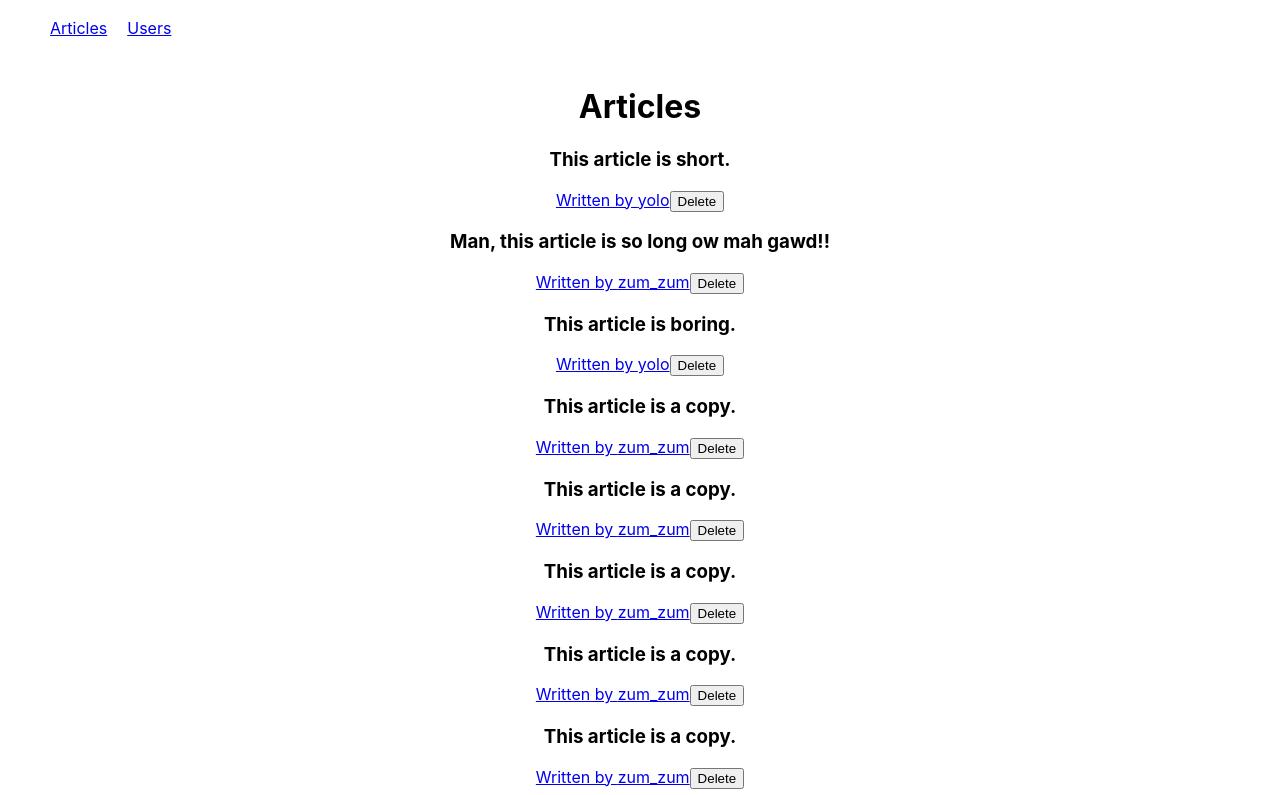
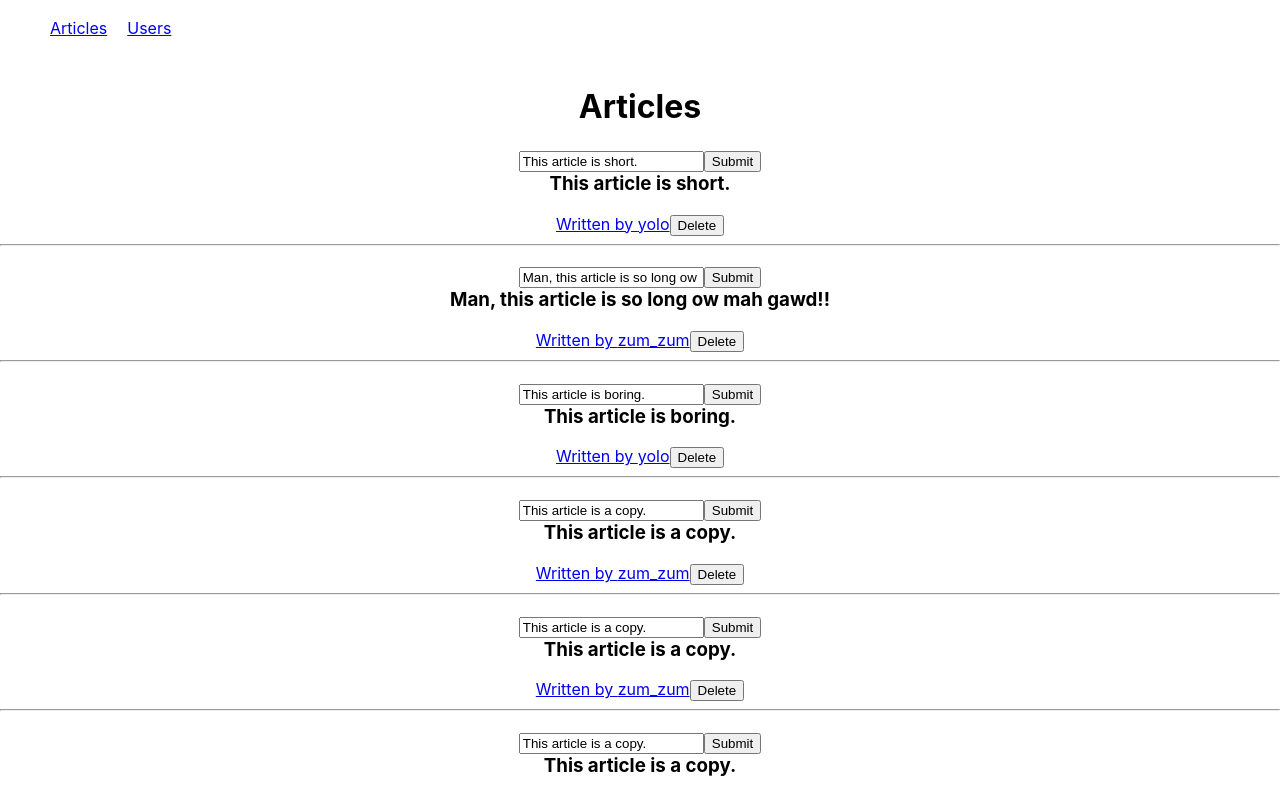
Before and after one commit to DuckNice/CoteriesLabTest, a React (Create React App) app: page / in a window 1280 px wide. Shown: the top 795 px of the page. Built offline with nearby package versions, Linux system fonts and the light colour scheme.

Commit message:
Made articles editable.

```diff
--- /dev/null
+++ b/src/components/EntryEdit.js
@@ -0,0 +1,32 @@
+import React, { useState } from "react";
+
+const EntryEdit = ({ text, id, submit }) => {
+  const [textCache, setText] = useState(text);
+
+  const submitForm = () => {
+    submit(textCache, id);
+  };
+
+  const handleChange = (event) => {
+    const { value } = event.target;
+
+    setText(value);
+  };
+
+  return (
+    <>
+      <form>
+        <input
+          type="text"
+          name="article"
+          id="article"
+          value={textCache}
+          onChange={handleChange}
+        />
+        <input type="button" value="Submit" onClick={submitForm} />
+      </form>
+    </>
+  );
+};
+
+export default EntryEdit;
--- a/src/pages/ArticleListPage.js
+++ b/src/pages/ArticleListPage.js
@@ -1,8 +1,9 @@
 import React, { Component } from "react";
 import { Link } from "react-router-dom";
+import EntryEdit from "../components/EntryEdit";
 import "../css/Articles.css";
 
-//TODO: fetch calls.
+//TODO: fetch calls in component. Only fetch the right indexes..
 const Articles = [
   {
     userID: 1,
@@ -50,7 +51,6 @@ const Users = [
 ];
 
 //TODO: Match userID to username.
-
 class ArticleListPage extends Component {
   state = { articleData: Articles, userData: Users };
 
@@ -64,14 +64,33 @@ class ArticleListPage extends Component {
     });
   };
 
+  setArticle = (text, id) => {
+    const newArticleData = this.state.articleData;
+    newArticleData[id].text = text;
+
+    this.setState({
+      articleData: newArticleData,
+    });
+  };
+
   render() {
     const table = this.state.articleData.map((row, index) => {
       const userLink = `users/${row.userID}`;
+
       return (
         <div className="entry" key={index}>
-          <h3>{row.text}</h3>
+          {/*TODO: Change between edit bar and fixed row.*/}
+          <h3>
+            <EntryEdit
+              text={row.text}
+              id={index}
+              submit={(text, id) => this.setArticle(text, id)}
+            />
+            {row.text}
+          </h3>
           <Link to={userLink}>Written by {row.username}</Link>
           <button onClick={() => this.removeArticle(index)}>Delete</button>
+          <hr />
         </div>
       );
     });
```
